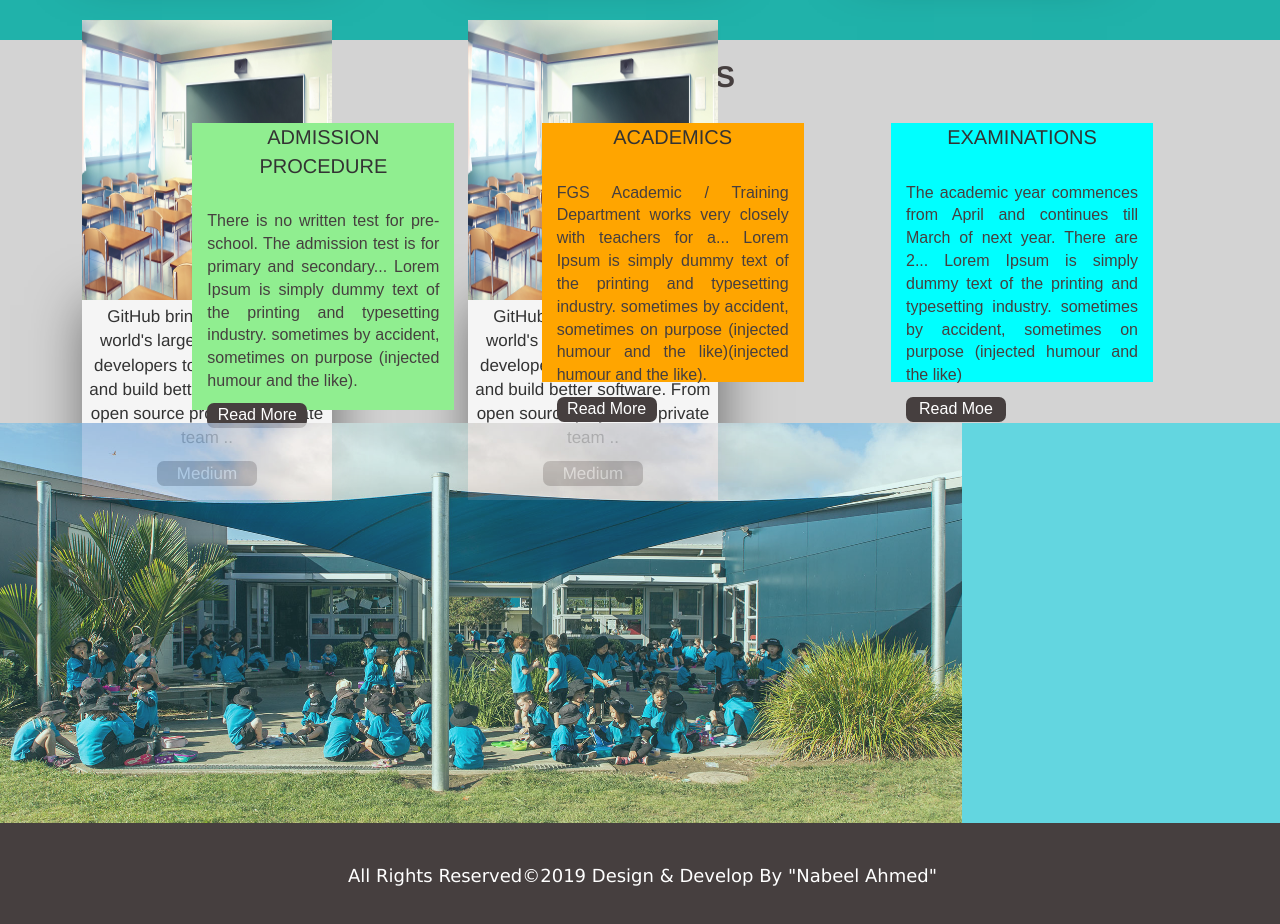
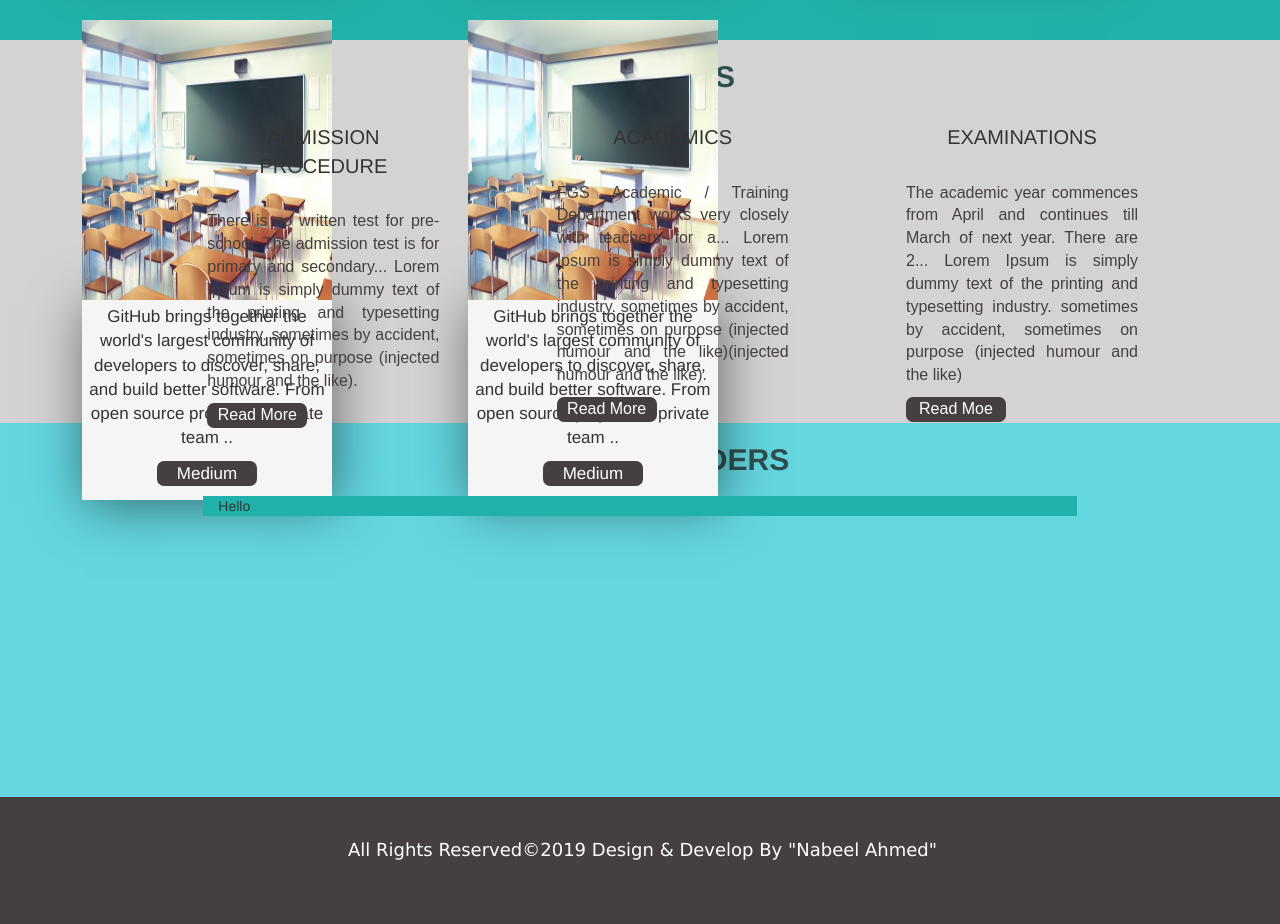
Before and after one commit to Nabeel73/Happliac-Clone-Site, a plain HTML site: page index.html in a window 1280 px wide. Shown: the part 1780-2704 px from the top of the page. Drawn offline with nearby package versions, Linux system fonts and the light colour scheme.

Commit message:
postion create only

```diff
--- a/css/main.css
+++ b/css/main.css
@@ -235,9 +235,10 @@ button:hover{
 }
 /*ADMISSIONS*/
 h2{
-  color: #463f3f;
+  color:darkslategrey;
   font-weight: bolder;
   padding-bottom: 10px;
+  text-align: center;
 
 
 }
@@ -262,6 +263,12 @@ h2{
   font-family: Arial, Helvetica, sans-serif;
   //box-shadow: 3px 2px 20px rgba(0, 0, 0, .5);
 }
+/*POSITION  HOLDERS*/
+.position{
+  height: 300px;
+
+
+}
 
 /*Footer*/
 .footer{
--- a/index.html
+++ b/index.html
@@ -83,10 +83,10 @@
 
      <div class="row" style="background-color:lightgray">
 
-        <h2 align="center" padding-top="10px">ADMISSIONS </h2>
+        <h2>ADMISSIONS </h2>
              <div class="admission-columns">
         <div class="col-md-1"></div>
-                  <div class="col-md-3"style="background-color:lightgreen">ADMISSION PROCEDURE
+                  <div class="col-md-3">ADMISSION PROCEDURE
                     <p>There is no written test for pre-school. The admission test is for primary and secondary...
                         Lorem Ipsum is simply dummy text of the printing and typesetting industry.
                         sometimes by accident, sometimes on purpose (injected humour and the like).
@@ -96,7 +96,7 @@
 
                   </div>
                   <div class="col-md-1"></div>
-                  <div class="col-md-3"style="background-color:orange">ACADEMICS
+                  <div class="col-md-3">ACADEMICS
                   <p>FGS Academic / Training Department works very closely with teachers for a...
                       Lorem Ipsum is simply dummy text of the printing and typesetting industry.
                         sometimes by accident, sometimes on purpose (injected humour and the like)(injected humour and the like).<br>
@@ -104,7 +104,7 @@
 
                   </div>
                   <div class="col-md-1"></div>
-                  <div class="col-md-3"style="background-color:cyan">EXAMINATIONS
+                  <div class="col-md-3">EXAMINATIONS
                   <p> The academic year commences from April and continues till March of next year. There are 2...
                       Lorem Ipsum is simply dummy text of the printing and typesetting industry.
                         sometimes by accident, sometimes on purpose (injected humour and the like)<br>
@@ -120,9 +120,17 @@
 
 
       <div class="row">
-          <div class="col-md-12">
-            <img src="images/school.jpg"  height="400px" style="opacity:0.8"></div>
-      </div>
+            <h2>POSITION HOLDERS  </h2>
+
+            <div class="col-md-2"></div>
+
+            <div class="position">
+            <div class="col-md-8" style="background-color:lightseagreen">Hello </div>
+          </div>
+
+            <div class="col-md-2"></div>
+
+           </div>
 
       <div class="footer">
         <div id="design_develop">All Rights Reserved&copy;2019 Design & Develop By "Nabeel Ahmed"</div>
```
